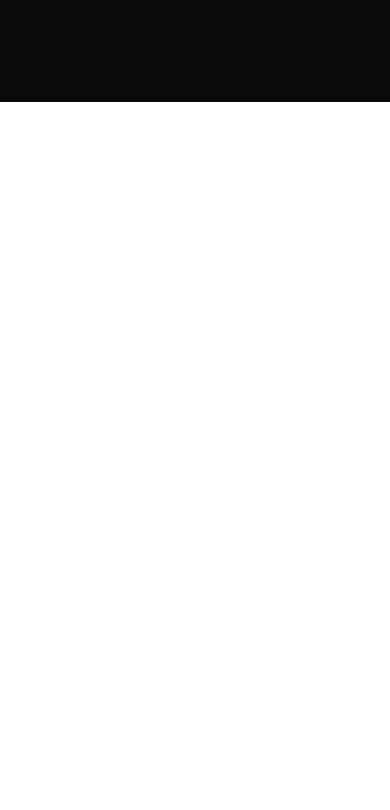
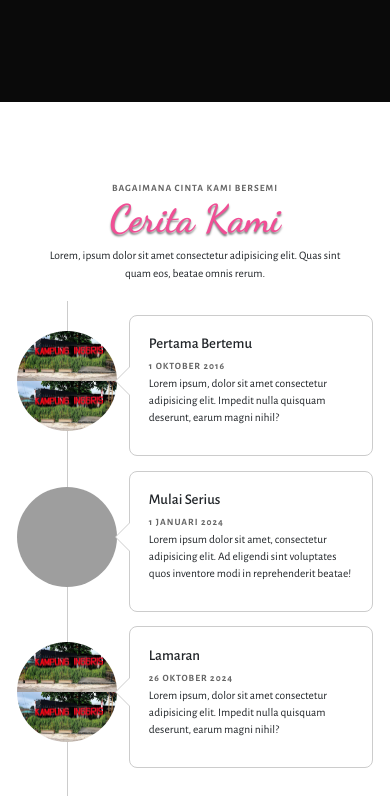
Before and after one commit to Mamat1411/myWedding, a plain HTML site: page index.html in a window 390 px wide. Shown: the part 2090-2900 px from the top of the page. Drawn offline with nearby package versions, Linux system fonts and the light colour scheme; grey boxes are pictures that could not be loaded.

Commit message:
Our Love Story Page

```diff
--- a/index.html
+++ b/index.html
@@ -229,7 +229,66 @@
     </section>
 
     <section id="story" class="story">
+      <div class="container">
+        <div class="row justify-content-center">
+          <div class="col-md-8 col-10 text-center">
+            <span>Bagaimana Cinta Kami Bersemi</span>
+            <h2>Cerita Kami</h2>
+            <p>Lorem, ipsum dolor sit amet consectetur adipisicing elit. Quas sint quam eos, beatae omnis rerum.</p>
+          </div>
+        </div>
 
+        <div class="row">
+          <div class="col">
+            <ul class="timeline">
+              <li>
+                <div class="timeline-image" style="background-image: url(resources/img/kampungInggris2.png);">
+
+                </div>
+                <div class="timeline-panel">
+                  <div class="timeline-heading">
+                    <h3>Pertama Bertemu</h3>
+                    <span>1 Oktober 2016</span>
+                  </div>
+                  <div class="timeline-body">
+                    <p>Lorem ipsum, dolor sit amet consectetur adipisicing elit. Impedit nulla quisquam deserunt, earum magni nihil?</p>
+                  </div>
+                </div>
+              </li>
+
+              <li class="timeline-inverted">
+                <div class="timeline-image" style="background-image: url(https://picsum.photos/200/300);">
+
+                </div>
+                <div class="timeline-panel">
+                  <div class="timeline-heading">
+                    <h3>Mulai Serius</h3>
+                    <span>1 Januari 2024</span>
+                  </div>
+                  <div class="timeline-body">
+                    <p>Lorem ipsum dolor sit amet, consectetur adipisicing elit. Ad eligendi sint voluptates quos inventore modi in reprehenderit beatae!</p>
+                  </div>
+                </div>
+              </li>
+
+              <li>
+                <div class="timeline-image" style="background-image: url(resources/img/kampungInggris2.png);">
+
+                </div>
+                <div class="timeline-panel">
+                  <div class="timeline-heading">
+                    <h3>Lamaran</h3>
+                    <span>26 Oktober 2024</span>
+                  </div>
+                  <div class="timeline-body">
+                    <p>Lorem ipsum, dolor sit amet consectetur adipisicing elit. Impedit nulla quisquam deserunt, earum magni nihil?</p>
+                  </div>
+                </div>
+              </li>
+            </ul>
+          </div>
+        </div>
+      </div>
     </section>
 
     <script src="resources/js/bootstrap.bundle.min.js"></script>
--- a/resources/css/styles.css
+++ b/resources/css/styles.css
@@ -94,7 +94,9 @@ body {
   padding-bottom: 5rem;
 }
 
-.home h2, .info h2 {
+.home h2,
+.info h2,
+.story h2 {
   color: var(--pink);
   font-family: "Dancing Script", cursive;
   font-size: 4rem;
@@ -113,11 +115,11 @@ body {
   text-shadow: var(--shadow-dark);
 }
 
-.home .couple img{
+.home .couple img {
   width: 100%;
 }
 
-.home .heart{
+.home .heart {
   width: 50px;
   height: 50px;
   background-color: white;
@@ -129,51 +131,162 @@ body {
   transform: translateX(-50%) translateY(65px);
 }
 
-.home .heart i{
+.home .heart i {
   color: var(--pink);
   margin: auto;
 }
 
-.info{
+.info {
   background-color: var(--bg);
   color: white;
   padding-top: 7rem;
   padding-bottom: 8rem;
 }
 
-.info .alamat{
+.info .alamat {
   font-size: 1.1rem;
 }
 
-.info .description{
+.info .description {
   font-size: 1rem;
   font-weight: 400;
 }
 
-.info .card{
+.info .card {
   background-color: rgba(255, 255, 255, 0.2) !important;
   color: white !important;
   border: 1px solid #999;
 }
 
-.info .card-header{
+.info .card-header {
   border-bottom: 1px solid #999;
   text-transform: uppercase;
   letter-spacing: 0.1rem;
 }
 
-.info .card-body{
+.info .card-body {
   font-size: 1rem;
 }
 
-.info .card-footer{
+.info .card-footer {
   border-top: 1px solid #999;
   font-size: 0.9rem;
 }
+
+.story {
+  padding-top: 8rem;
+  padding-bottom: 8rem;
+}
+
+.story span {
+  font-weight: bold;
+  text-transform: uppercase;
+  color: #666;
+  font-size: 1rem;
+  letter-spacing: 1px;
+}
+
+.timeline {
+  list-style: none;
+  padding: 1.4rem 0;
+  margin-top: 1rem;
+  position: relative;
+}
+
+.timeline::before {
+  content: "";
+  top: 0;
+  bottom: 0;
+  position: absolute;
+  width: 1.25px;
+  background-color: #ccc;
+  left: 50%;
+}
+
+.timeline li {
+  margin-bottom: 1.5rem;
+  position: relative;
+}
+
+.timeline li::before,
+.timeline li::after {
+  content: '';
+  display: table;
+}
+
+.timeline li::after{
+  clear: both;
+}
+
+.timeline li .timeline-image {
+  width: 160px;
+  height: 160px;
+  background-color: #ccc;
+  position: absolute;
+  left: 50%;
+  border-radius: 50%;
+  transform: translateX(-50%);
+  background-size: contain;
+  /* background-position: center; */
+  /* background-repeat: no-repeat; */
+}
+
+.timeline li .timeline-panel {
+  width: 40%;
+  float: left;
+  border: 1px solid #ccc;
+  padding: 2rem;
+  position: relative;
+  border-radius: 8px;
+  background-color: white;
+}
+
+.timeline li .timeline-panel::before {
+  content: '';
+  display: inline-block;
+  position: absolute;
+  border-top: 15px solid transparent;
+  border-left: 15px solid #ccc;
+  border-right: 0 solid #ccc;
+  border-bottom: 15px solid transparent;
+  top: 80px;
+  right: -15px;
+}
+
+.timeline li .timeline-panel::after {
+  content: '';
+  position: absolute;
+  display: inline-block;
+  border-top: 14px solid transparent;
+  border-left: 14px solid #fff;
+  border-right: 0 solid #fff;
+  border-bottom: 14px solid transparent;
+  top: 81px;
+  right: -13.5px;
+}
+
+.timeline li.timeline-inverted .timeline-panel {
+  float: right;
+}
+
+.timeline li.timeline-inverted .timeline-panel::before {
+  border-left-width: 0;
+  border-right-width: 15px;
+  left: -15px;
+  right: auto;
+}
+
+.timeline li.timeline-inverted .timeline-panel::after{
+  border-left-width: 0;
+  border-right-width: 14px;
+  left: -13.5px;
+  right: auto;
+}
+
 /* Media Query */
 /* Extra Large */
 @media (max-width: 1200px) {
-  .home .heart{
+  .home .heart {
     transform: translateX(-50%) translateY(45px);
   }
 }
@@ -188,8 +301,37 @@ body {
     padding: 70px;
   }
 
-  .home .heart{
+  .home .heart {
     display: none;
+  }
+
+  .timeline::before {
+    left: 60px;
+  }
+
+  .timeline li .timeline-image {
+    left: 15px;
+    margin-left: 45px;
+    top: 16px;
+  }
+
+  .timeline li .timeline-panel {
+    width: calc((100% - 200px));
+    float: right;
+  }
+
+  .timeline li .timeline-panel::before {
+    border-left-width: 0;
+    border-right-width: 15px;
+    left: -15px;
+    right: auto;
+  }
+
+  .timeline li .timeline-panel::after{
+    border-left-width: 0;
+    border-right-width: 14px;
+    left: -13.5px;
+    right: auto;
   }
 }
 
@@ -208,8 +350,21 @@ body {
     text-align: center;
   }
 
-  .sticky-top{
+  .sticky-top {
     overflow: hidden;
+  }
+
+  .timeline li .timeline-image {
+    width: 140px;
+    height: 140px;
+  }
+
+  .timeline li .timeline-panel::before {
+    top: 60px;
+  }
+
+  .timeline li .timeline-panel::after {
+    top: 61px;
   }
 }
 
@@ -223,4 +378,22 @@ body {
     padding: 45px;
     margin: 3px;
   }
+
+  .timeline li .timeline-image {
+    width: 100px;
+    height: 100px;
+  }
+
+  .timeline li .timeline-panel {
+    width: 65%;
+    transform: translateX(-10px);
+  }
+
+  .timeline li .timeline-panel::before {
+    top: 50px;
+  }
+
+  .timeline li .timeline-panel::after {
+    top: 51px;
+  }
 }
```
Also changed, not shown: resources/img/kampungInggris.png (added), resources/img/kampungInggris2.png (added).
